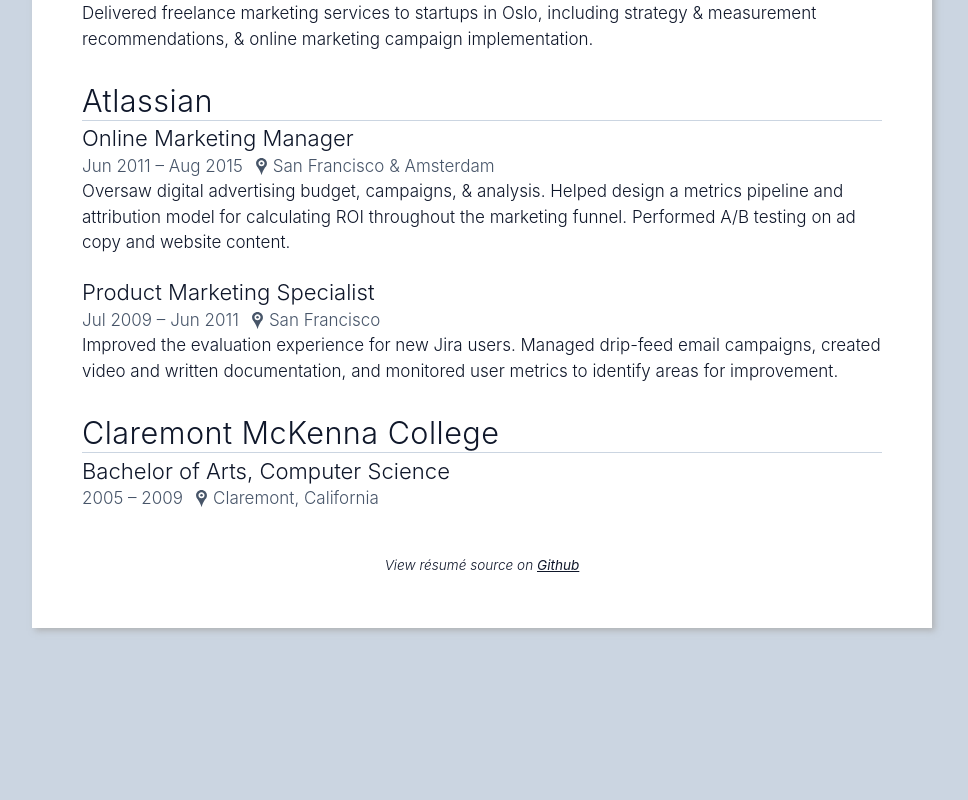
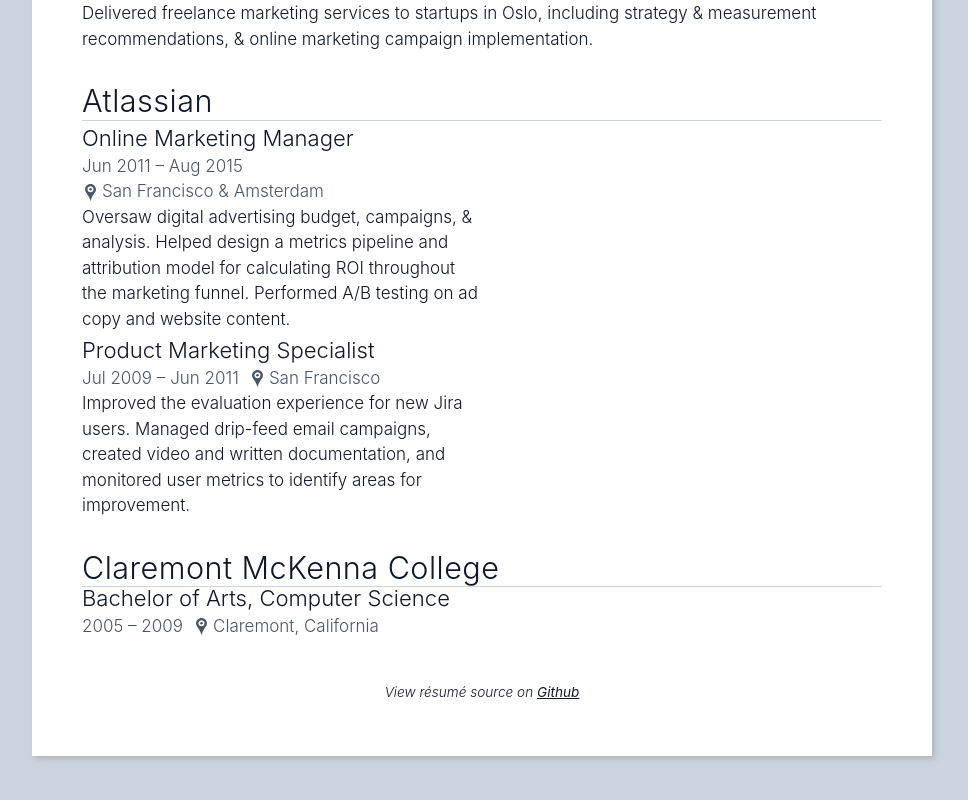
Before and after one commit to jsloat/jsloat.github.io, a React (Create React App) app: page /#/ in a window 1280 px wide. Shown: the part 1404-2204 px from the top of the page, without its empty margins (158-1126 px from the left). Before the commit the page ends 2107 px from the top, so only its background shows below. Built offline with nearby package versions, Linux system fonts and the light colour scheme.

Commit message:
Restructure roles layout

```diff
--- a/src/Resume/Role/index.tsx
+++ b/src/Resume/Role/index.tsx
@@ -1,5 +1,5 @@
 import React from "react";
-import styled from "styled-components/macro";
+import styled, { css } from "styled-components/macro";
 import { RoleSummaryList, RoleSummaryText, SkillBadge } from "../atoms";
 import { useResumeContext } from "../ResumeContext";
 import { RoleObject } from "../types";
@@ -30,8 +30,25 @@
   );
 };
 
-const Role = ({ summary, skills, title, ...restProps }: RoleObject) => (
-  <div>
+const RoleContainer = styled.div<Pick<RoleObject, "isHalfWidth">>`
+  width: 100%;
+  flex-shrink: 0;
+  ${({ isHalfWidth }) =>
+    isHalfWidth &&
+    css`
+      width: 50%;
+      margin-top: 0.4em !important;
+    `};
+`;
+
+const Role = ({
+  summary,
+  skills,
+  title,
+  isHalfWidth,
+  ...restProps
+}: RoleObject) => (
+  <RoleContainer isHalfWidth={isHalfWidth}>
     <TitleRow title={title} {...restProps} />
     <Summary summary={summary} title={title} />
     {skills?.length && (
@@ -41,7 +58,7 @@
         ))}
       </SkillsContainer>
     )}
-  </div>
+  </RoleContainer>
 );
 
 export default Role;
--- a/src/Resume/atoms.tsx
+++ b/src/Resume/atoms.tsx
@@ -15,8 +15,11 @@
   }
 `;
 
-export const SectionHeader = ({ text, href }: SectionHeaderObject) => {
-  const contents = <h2>{text}</h2>;
+export const SectionHeader = ({
+  children,
+  href,
+}: React.PropsWithChildren<SectionHeaderObject>) => {
+  const contents = <h2>{children}</h2>;
   return (
     <SectionHeaderContainer>
       {href ? <a href={href}>{contents}</a> : contents}
--- a/src/Resume/index.tsx
+++ b/src/Resume/index.tsx
@@ -11,7 +11,16 @@
   toggleToneOfVoice,
 } from "./ResumeContext";
 import Role from "./Role";
-import getRolesData from "./rolesData";
+import {
+  ARDOQ_FE_ENGINEER,
+  ARDOQ_HEAD_MARKETING,
+  ARDOQ_SENIOR_FE,
+  ARDOQ_TEAM_LEAD,
+  ATLASSIAN_OMM,
+  ATLASSIAN_PMS,
+  EDUCATION,
+  SLOAT_MARKETING,
+} from "./rolesData";
 import ToneOfVoiceToggle from "./ToneOfVoiceToggle";
 import { ResumeState } from "./types";
 
@@ -109,16 +118,29 @@
             <ToneOfVoiceToggle />
           </HideWhenPrinting>
 
-          {getRolesData().map(({ sectionHeader, roles }) => (
-            <React.Fragment key={sectionHeader.text}>
-              <SectionHeader {...sectionHeader} />
-              <RolesContainer>
-                {roles.map(role => (
-                  <Role {...role} key={role.title} />
-                ))}
-              </RolesContainer>
-            </React.Fragment>
-          ))}
+          <SectionHeader href="https://www.ardoq.com/">Ardoq</SectionHeader>
+          <RolesContainer>
+            <Role {...ARDOQ_SENIOR_FE} />
+            <Role {...ARDOQ_TEAM_LEAD} />
+            <Role {...ARDOQ_FE_ENGINEER} />
+            <Role {...ARDOQ_HEAD_MARKETING} />
+          </RolesContainer>
+
+          <SectionHeader>Sloat Marketing</SectionHeader>
+          <RolesContainer>
+            <Role {...SLOAT_MARKETING} />
+          </RolesContainer>
+
+          <SectionHeader href="https://www.atlassian.com/">
+            Atlassian
+          </SectionHeader>
+          <RolesContainer>
+            <Role {...ATLASSIAN_OMM} />
+            <Role {...ATLASSIAN_PMS} />
+          </RolesContainer>
+
+          <SectionHeader>Claremont McKenna College</SectionHeader>
+          <Role {...EDUCATION} />
 
           <HideWhenPrinting>
             <Source>
--- a/src/Resume/rolesData.ts
+++ b/src/Resume/rolesData.ts
@@ -1,12 +1,6 @@
-import { RoleObject, SectionHeaderObject } from "./types";
+import { RoleObject } from "./types";
 
-type RolesData = {
-  sectionHeader: SectionHeaderObject;
-  roles: RoleObject[];
-}[];
-
-const getRolesData = (): RolesData => {
-  const currentRole: RoleObject = {
+export const ARDOQ_SENIOR_FE: RoleObject = {
   title: "Senior Software Engineer",
   start: "Jul 2020",
   end: "Present",
@@ -26,7 +20,7 @@
   skills: ["TypeScript", "RxJS", "React", "Backbone", "styled-components"],
 };
 
-  const teamLeadRole: RoleObject = {
+export const ARDOQ_TEAM_LEAD: RoleObject = {
   title: "Engineering Team Lead",
   start: "May 2019",
   end: "Sep 2021",
@@ -48,12 +42,7 @@
   skills: ["TypeScript", "RxJS", "React", "styled-components"],
 };
 
-  return [
-    {
-      sectionHeader: { text: "Ardoq", href: "https://www.ardoq.com/" },
-      roles: [
-        ...[currentRole, teamLeadRole],
-        {
+export const ARDOQ_FE_ENGINEER: RoleObject = {
   title: "Software Engineer",
   start: "Aug 2018",
   end: "Jul 2020",
@@ -76,8 +65,9 @@
     "React",
     "styled-components",
   ],
-        },
-        {
+};
+
+export const ARDOQ_HEAD_MARKETING: RoleObject = {
   title: "Head of Digital Marketing",
   start: "Apr 2016",
   end: "Aug 2018",
@@ -94,14 +84,9 @@
       "Got paid to be on social media.",
     ],
   },
-        },
-      ],
-    },
+};
 
-    {
-      sectionHeader: { text: "Sloat Marketing" },
-      roles: [
-        {
+export const SLOAT_MARKETING: RoleObject = {
   title: "Owner",
   start: "Nov 2015",
   end: "Apr 2016",
@@ -112,14 +97,9 @@
     Absurd:
       "Started a business in a foreign language, then abused family connections to take money from startups in exchange for managing their Adwords accounts.",
   },
-        },
-      ],
-    },
+};
 
-    {
-      sectionHeader: { text: "Atlassian", href: "https://www.atlassian.com/" },
-      roles: [
-        {
+export const ATLASSIAN_OMM: RoleObject = {
   title: "Online Marketing Manager",
   start: "Jun 2011",
   end: "Aug 2015",
@@ -130,8 +110,10 @@
     Absurd:
       "Got taken out to dinner by ad vendors, looked at charts, made charts, presented charts.",
   },
-        },
-        {
+  isHalfWidth: true,
+};
+
+export const ATLASSIAN_PMS: RoleObject = {
   title: "Product Marketing Specialist",
   start: "Jul 2009",
   end: "Jun 2011",
@@ -142,23 +124,13 @@
     Absurd:
       "Made low-budget tutorial videos, distributed spam, and looked at charts.",
   },
-        },
-      ],
-    },
+  isHalfWidth: true,
+};
 
-    {
-      sectionHeader: { text: "Claremont McKenna College" },
-      roles: [
-        {
+export const EDUCATION: RoleObject = {
   title: "Bachelor of Arts, Computer Science",
   start: "2005",
   end: "2009",
   locationStr: "Claremont, California",
   summary: { Professional: [], Absurd: [] },
-        },
-      ],
-    },
-  ];
 };
-
-export default getRolesData;
--- a/src/Resume/types.ts
+++ b/src/Resume/types.ts
@@ -10,9 +10,10 @@
   locationStr: string;
   summary: Record<ToneOfVoice, Summary>;
   skills?: string[];
+  isHalfWidth?: boolean;
 };
 
-export type SectionHeaderObject = { text: string; href?: string };
+export type SectionHeaderObject = { href?: string };
 
 export type ToneOfVoice = "Professional" | "Absurd";
 
```
Lines whose indentation alone changed are shown as unchanged.
